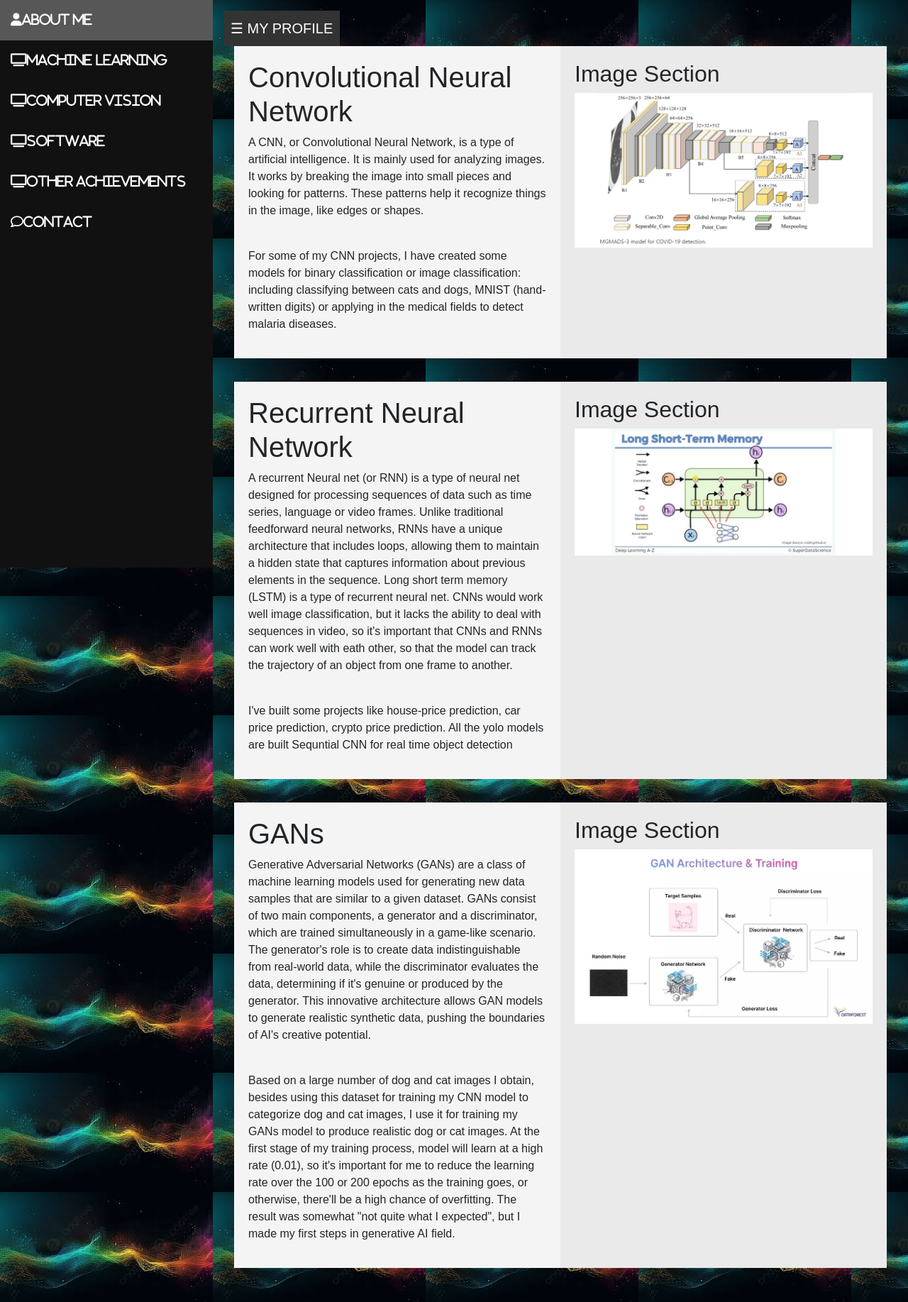
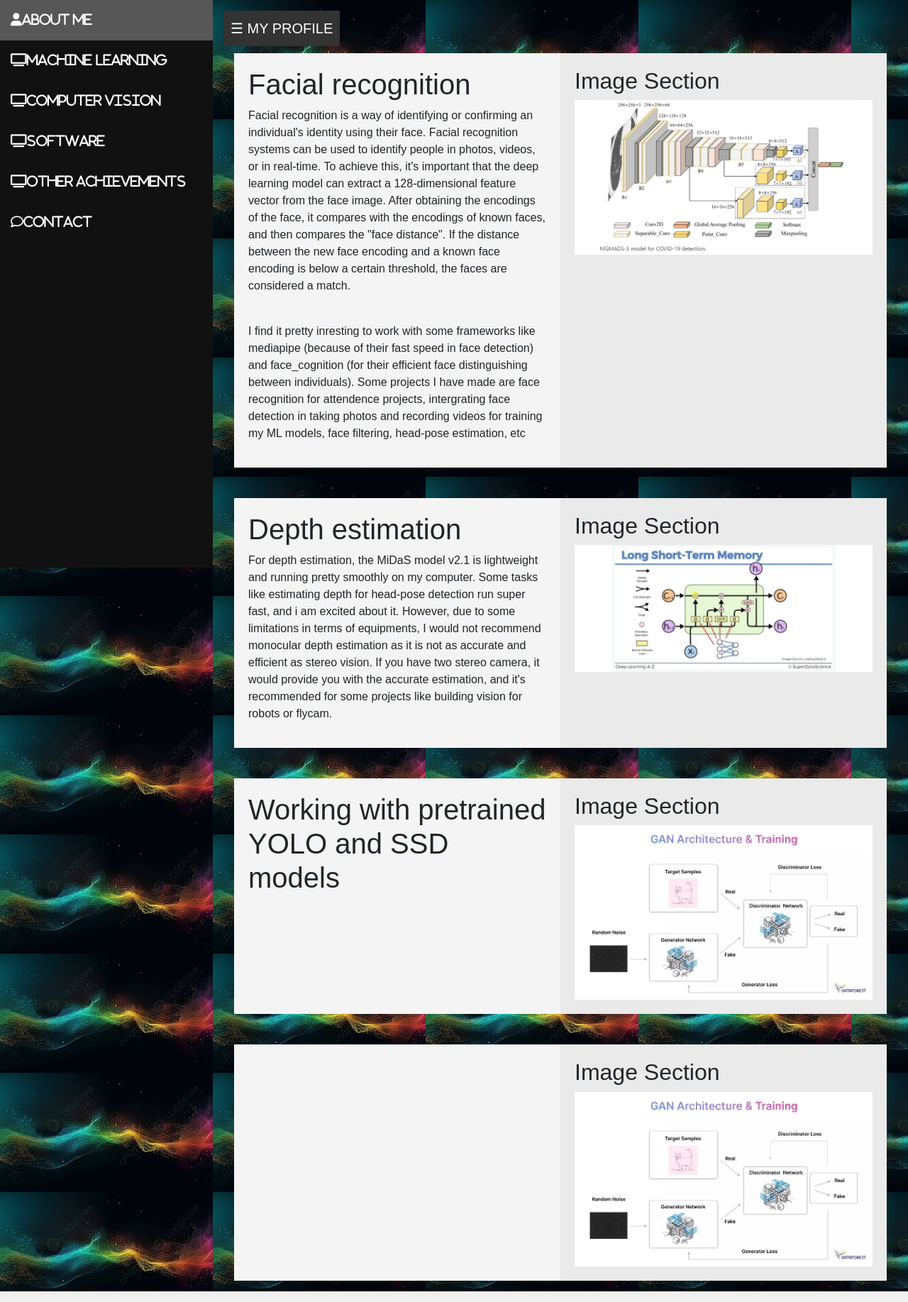
Before and after one commit to minhquang5014/personal-web-flask, a Flask app: page /computer-vision in a window 1280 px wide. Shown: the whole page at 71% size. Run offline with Flask 3, Linux system fonts and the light colour scheme; some libraries are stand-ins or nearby versions.

Commit message:
add some more content

```diff
--- a/website/static/css_folder/ml.css
+++ b/website/static/css_folder/ml.css
@@ -13,6 +13,7 @@
     flex-wrap: wrap;
     height: auto;
     width: 100%;
+    padding-top: 10px;
   }
 
   .left-column {
--- a/website/templates/computer_vision.html
+++ b/website/templates/computer_vision.html
@@ -8,16 +8,19 @@
 {% block content %}
 <div class="container">
     <div class="left-column">
-        <h1>Convolutional Neural Network</h1>
-        <p>A CNN, or Convolutional Neural Network,
-            is a type of artificial intelligence. It is mainly used for analyzing images.
-            It works by breaking the image into small pieces and looking for patterns.
-            These patterns help it recognize things in the image, like edges or shapes.
+        <h1>Facial recognition</h1>
+        <p>
+            Facial recognition is a way of identifying or confirming an individual's identity using their face.
+            Facial recognition systems can be used to identify people in photos, videos, or in real-time.
+            To achieve this, it's important that the deep learning model can extract a 128-dimensional feature vector from the face image.
+            After obtaining the encodings of the face, it compares with the encodings of known faces, and then compares the "face distance".
+            If the distance between the new face encoding and a known face encoding is below a certain threshold, the faces are considered a match.
         </p>
         <br>
         <p>
-            For some of my CNN projects, I have created some models for binary classification or image classification:
-            including classifying between cats and dogs, MNIST (hand-written digits) or applying in the medical fields to detect malaria diseases.
+            I find it pretty inresting to work with some frameworks like mediapipe (because of their fast speed in face detection) and
+            face_cognition (for their efficient face distinguishing between individuals). Some projects I have made are face recognition for attendence projects,
+            intergrating face detection in taking photos and recording videos for training my ML models, face filtering, head-pose estimation, etc
         </p>
     </div>
     <div class="right-column">
@@ -28,18 +31,13 @@
 <hr>
 <div class="container">
     <div class="left-column">
-        <h1>Recurrent Neural Network</h1>
-        <p>A recurrent Neural net (or RNN) is a type of neural net designed for processing sequences of data
-            such as time series, language or video frames. Unlike traditional feedforward neural networks,
-            RNNs have a unique architecture that includes loops, allowing them to maintain a hidden state that captures
-            information about previous elements in the sequence. Long short term memory (LSTM) is a type of recurrent neural net.
-            CNNs would work well image classification, but it lacks the ability to deal with sequences in video,
-            so it's important that CNNs and RNNs can work well with eath other, so that the model can track the trajectory of an object from one frame to another.
-        </p>
-        <br>
+        <h1>Depth estimation</h1>
         <p>
-            I've built some projects like house-price prediction, car price prediction, crypto price prediction.
-            All the yolo models are built Sequntial CNN for real time object detection
+            For depth estimation, the MiDaS model v2.1 is lightweight and running pretty smoothly on my computer.
+            Some tasks like estimating depth for head-pose detection run super fast, and i am excited about it.
+            However, due to some limitations in terms of equipments, I would not recommend monocular depth estimation as it is not as accurate and efficient as
+            stereo vision. If you have two stereo camera, it would provide you with the accurate estimation, and it's recommended for some projects
+            like building vision for robots or flycam.
         </p>
     </div>
     <div class="right-column">
@@ -50,19 +48,13 @@
 <hr>
 <div class="container">
     <div class="left-column">
-        <h1>GANs</h1>
-        <p>Generative Adversarial Networks (GANs) are a class of machine learning models used for generating new data samples that are similar to a given dataset.
-            GANs consist of two main components, a generator and a discriminator, which are trained simultaneously in a game-like scenario.
-            The generator's role is to create data indistinguishable from real-world data,
-            while the discriminator evaluates the data, determining if it's genuine or produced by the generator.
-            This innovative architecture allows GAN models to generate realistic synthetic data, pushing the boundaries of AI's creative potential.
+        <h1>Working with pretrained YOLO and SSD models</h1>
+        <p>
+
         </p>
         <br>
         <p>
-            Based on a large number of dog and cat images I obtain, besides using this dataset for training my CNN model to categorize dog and cat images,
-            I use it for training my GANs model to produce realistic dog or cat images. At the first stage of my training process, model will learn at a high rate (0.01),
-            so it's important for me to reduce the learning rate over the 100 or 200 epochs as the training goes, or otherwise, there'll be a high chance of overfitting.
-            The result was somewhat "not quite what I expected", but I made my first steps in generative AI field.
+
         </p>
     </div>
     <div class="right-column">
@@ -71,4 +63,19 @@
     </div>
 </div>
 <hr>
+<div class="container">
+    <div class="left-column">
+        <h1></h1>
+        <p>
+        </p>
+        <br>
+        <p>
+
+        </p>
+    </div>
+    <div class="right-column">
+        <h2>Image Section</h2>
+        <img src="/static/images/GANs.jpg" alt="Example Image">
+    </div>
+</div>
 {% endblock %}
```
